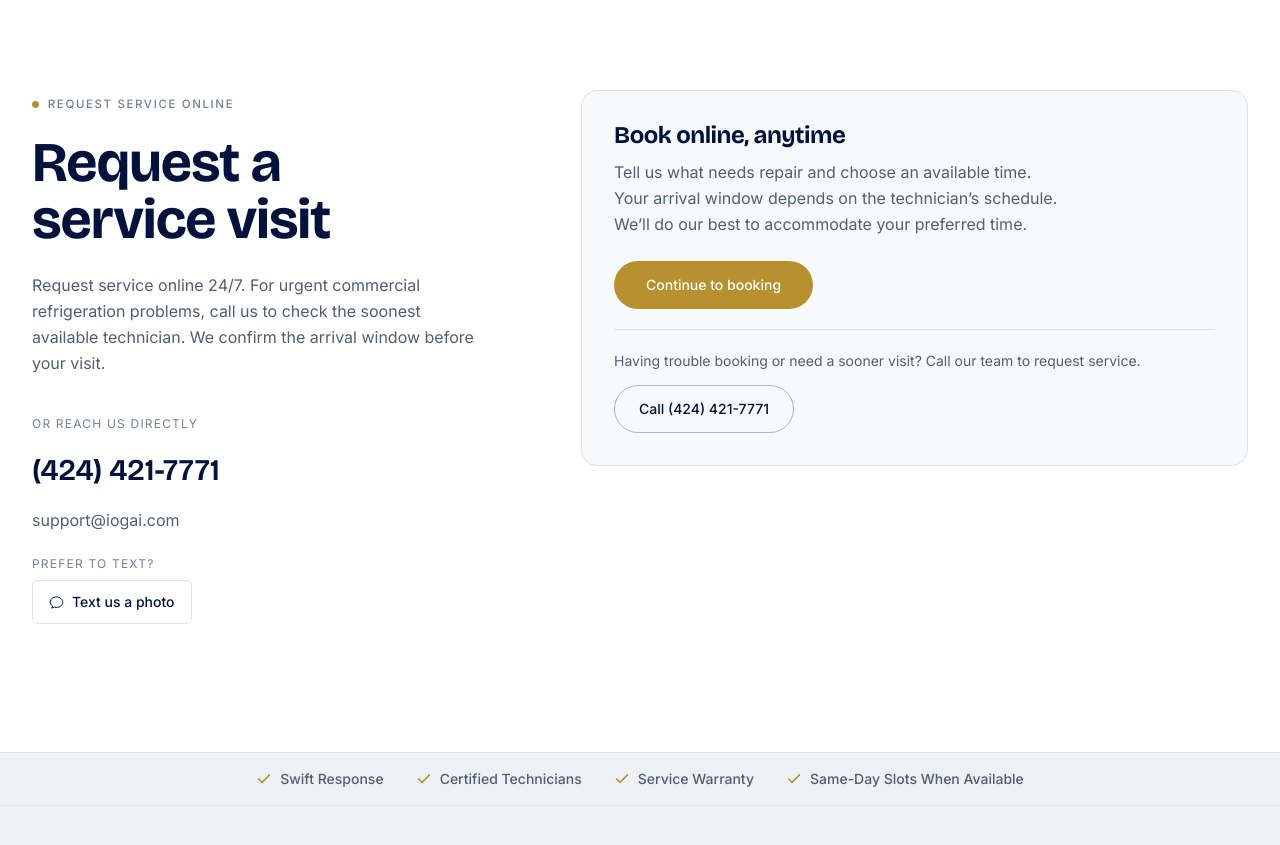
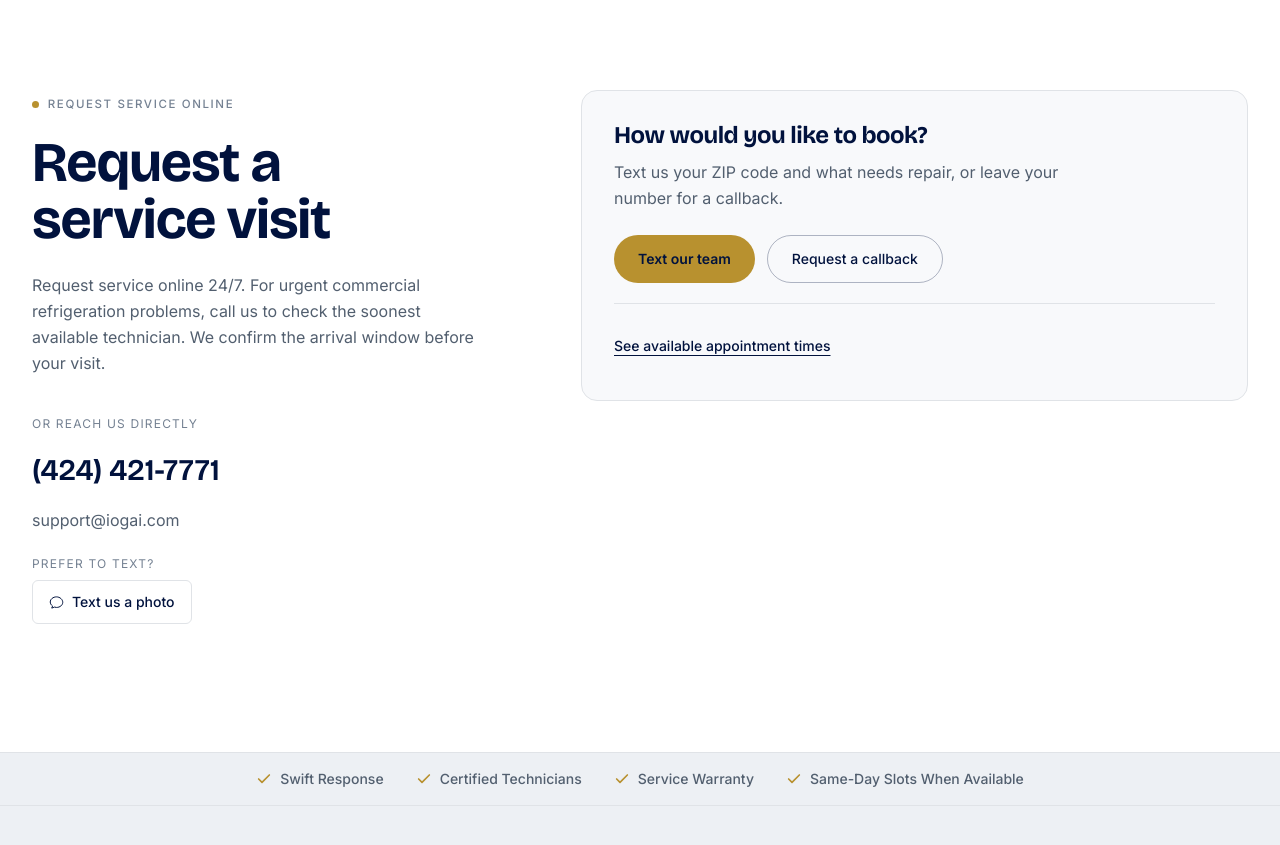
Before and after one commit to iogai/iogai-website, a Next.js app: page / in a window 1280 px wide. Shown: the part 1740-2585 px from the top of the page. Built offline with nearby package versions, Linux system fonts and the light colour scheme; no server answers.

Commit message:
Offer a direct text and HCP callback alongside online scheduling

```diff
--- a/components/sections/Contact.tsx
+++ b/components/sections/Contact.tsx
@@ -7,6 +7,9 @@ import { track, trackContact } from "@/lib/track";
 
 const bookingUrl =
   "https://book.housecallpro.com/book/IOGAI---Refrigeration--Appliance-Repair-Service/a006141343ab4873908d442064b2ebc8?v2=true";
+const callbackUrl =
+  "https://book.housecallpro.com/lead-form/IOGAI---Refrigeration--Appliance-Repair-Service/c25a85484c894f1b88311995c8bcdc10";
+const smsUrl = site.phoneHref.replace("tel:", "sms:");
 
 export function Contact() {
   return (
@@ -33,7 +36,7 @@ export function Contact() {
             <div className="pt-1">
               <div className="text-xs uppercase tracking-widest text-ink-3">{contact.textUs.label}</div>
               <a
-                href={`sms:${site.phoneHref.replace("tel:", "")}?body=${encodeURIComponent(contact.textUs.prefill)}`}
+                href={`${smsUrl}?body=${encodeURIComponent(contact.textUs.prefill)}`}
                 onClick={() => trackContact("sms")}
                 className="mt-2 inline-flex h-11 items-center gap-2 rounded-md border border-hairline px-4 text-sm font-medium text-ink transition-colors hover:border-accent hover:text-accent"
               >
@@ -53,27 +56,33 @@ export function Contact() {
 
         <Reveal delay={0.06}>
           <div className="rounded-2xl border border-hairline bg-mist/40 p-6 sm:p-8">
-            <h3 className="display text-2xl text-ink">Book online, anytime</h3>
+            <h3 className="display text-2xl text-ink">How would you like to book?</h3>
             <p className="mt-3 max-w-md text-base leading-relaxed text-ink-2">
-              Tell us what needs repair and choose an available time. Your arrival window depends on the technician’s schedule. We’ll do our best to accommodate your preferred time.
+              Text us your ZIP code and what needs repair, or leave your number for a callback.
             </p>
-            <a
-              href={bookingUrl}
-              onClick={() => track("booking_link_click")}
-              className="mt-6 inline-flex min-h-12 items-center justify-center rounded-full bg-accent px-8 text-sm font-medium text-paper transition-colors hover:bg-accent-strong"
-            >
-              Continue to booking
-            </a>
+            <div className="mt-6 flex flex-wrap gap-3">
+              <a
+                href={smsUrl}
+                onClick={() => track("Contact", { method: "sms", placement: "booking_help" })}
+                className="inline-flex min-h-12 items-center justify-center rounded-full bg-accent px-6 text-sm font-semibold text-ink transition-colors hover:bg-accent-strong hover:text-paper"
+              >
+                Text our team
+              </a>
+              <a
+                href={callbackUrl}
+                onClick={() => track("callback_link_click", { placement: "contact" })}
+                className="inline-flex min-h-12 items-center justify-center rounded-full border border-ink/30 px-6 text-sm font-medium text-ink transition-colors hover:border-accent"
+              >
+                Request a callback
+              </a>
+            </div>
             <div className="mt-5 border-t border-hairline pt-5">
-              <p className="text-sm leading-relaxed text-ink-2">
-                Having trouble booking or need a sooner visit? Call our team to request service.
-              </p>
               <a
-                href={site.phoneHref}
-                onClick={() => track("Contact", { method: "phone", placement: "booking_help" })}
-                className="mt-3 inline-flex min-h-12 items-center justify-center rounded-full border border-ink/30 px-6 text-sm font-medium text-ink transition-colors hover:border-accent"
+                href={bookingUrl}
+                onClick={() => track("booking_link_click")}
+                className="inline-flex min-h-11 items-center text-sm font-medium text-ink underline underline-offset-4 hover:text-accent"
               >
-                Call {site.phoneDisplay}
+                See available appointment times
               </a>
             </div>
           </div>
--- a/components/sections/Footer.tsx
+++ b/components/sections/Footer.tsx
@@ -36,13 +36,13 @@ export function Footer() {
               Tell us what needs repair. We will confirm availability and your arrival window.
             </p>
             <div className="mt-4 flex flex-col gap-3 sm:flex-row">
-              <a
-                href="https://book.housecallpro.com/book/IOGAI---Refrigeration--Appliance-Repair-Service/a006141343ab4873908d442064b2ebc8?v2=true"
-                onClick={() => track("booking_link_click", { placement: "footer" })}
+              <Link
+                href="/#contact"
+                onClick={() => track("service_options_click", { placement: "footer" })}
                 className="inline-flex min-h-11 items-center justify-center rounded-full bg-accent px-6 py-3 text-sm font-medium text-paper transition-colors hover:bg-accent-strong"
               >
                 Request service online
-              </a>
+              </Link>
               <a
                 href={site.phoneHref}
                 onClick={() => trackContact("phone")}
```
